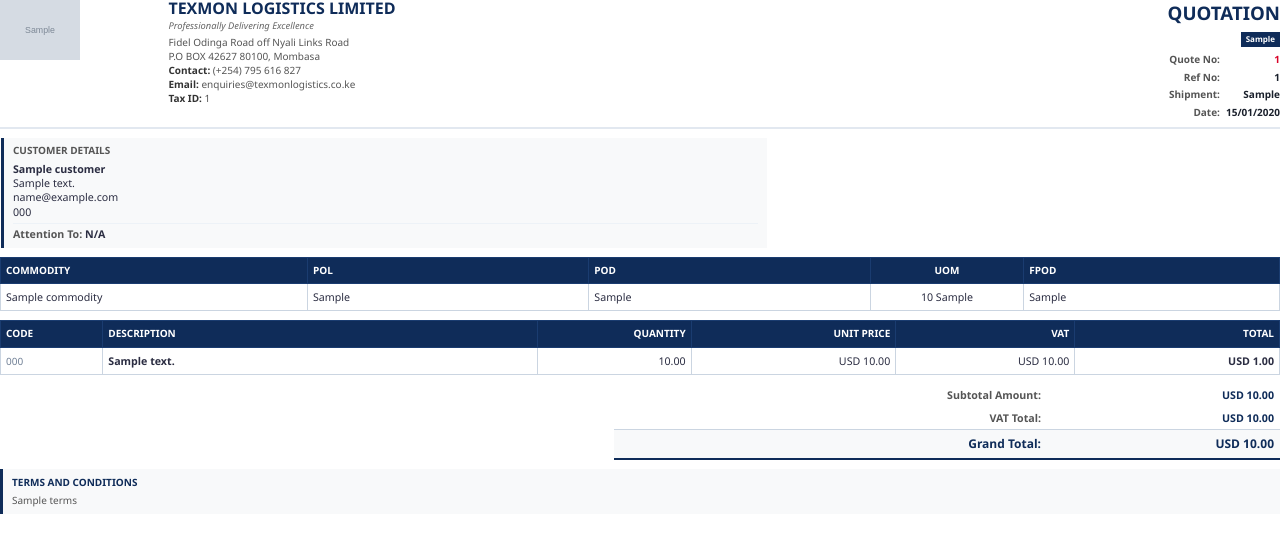
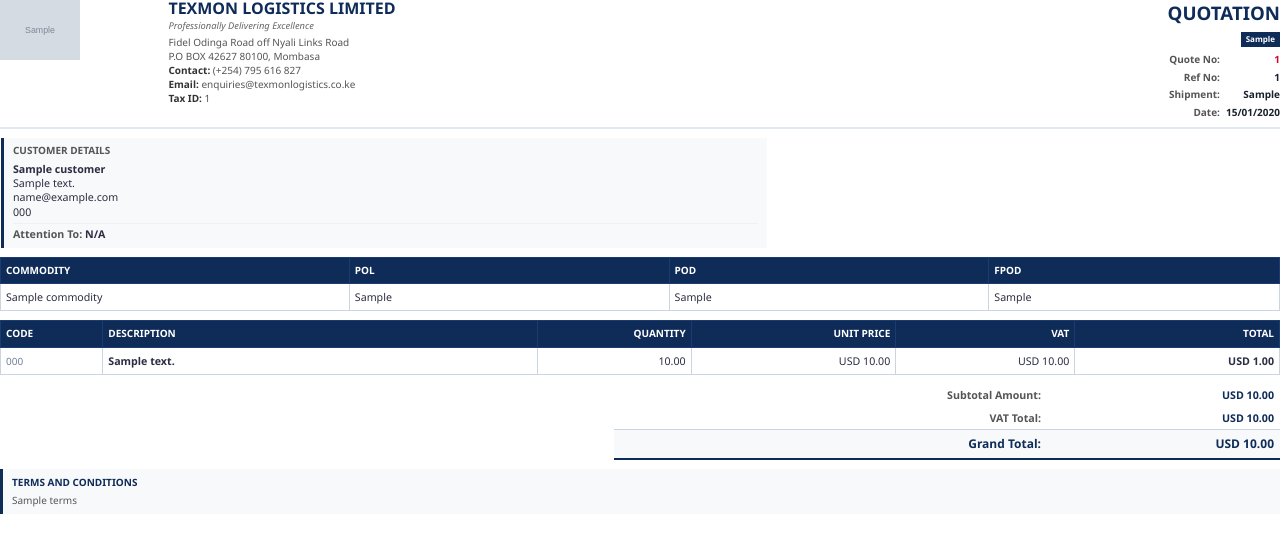
Before and after one commit to LelionV/Texmon-Final, a Django app: template templates/quotations/quotation_pdf.html in a window 1280 px wide. Shown: the top 551 px of the page. Run offline with Django 5.2, Linux system fonts and the light colour scheme; the template is opened without the code that fills it: most values are stand-ins (such as "Sample title", 1, 10 or a date in 2020); grey boxes marked "Sample" are stand-in pictures.

Commit message:
Update quotation_pdf.html

```diff
--- a/templates/quotations/quotation_pdf.html
+++ b/templates/quotations/quotation_pdf.html
@@ -229,7 +229,6 @@
             <th class="left" style="width: 24%;">Commodity</th>
             <th class="left" style="width: 22%;">POL</th>
             <th class="left" style="width: 22%;">POD</th>
-            <th class="center" style="width: 12%;">UOM</th>
             <th class="left" style="width: 20%;">FPOD</th>
         </tr>
     </thead>
@@ -246,14 +245,6 @@
 
             <td class="left">
                 {{ quotation.destination_port|default:"—" }}
-            </td>
-
-            <td class="center">
-                {{ quotation.commodity_quantity|default:"—" }}
-
-                {% if quotation.commodity_unit %}
-                    {{ quotation.commodity_unit }}
-                {% endif %}
             </td>
 
             <td class="left">
```
